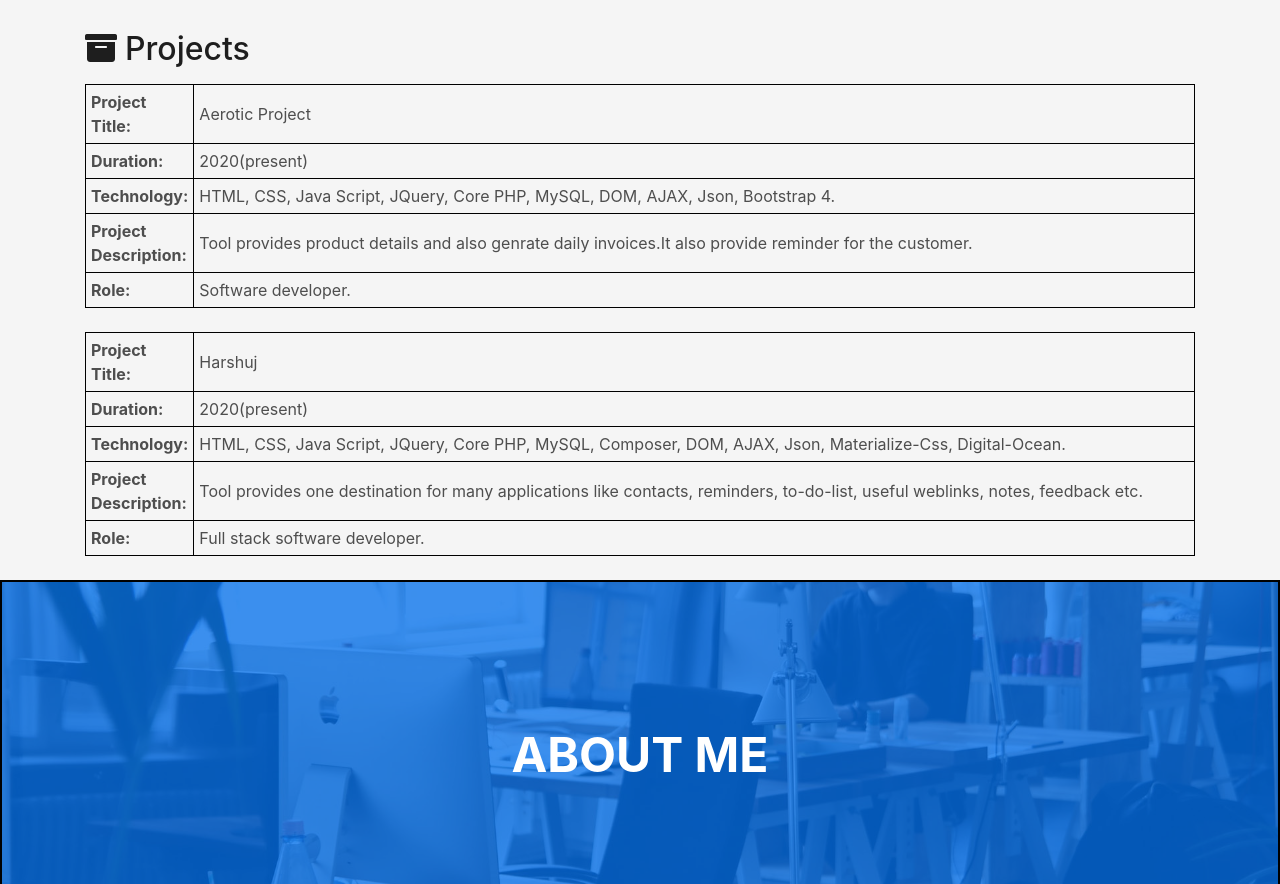
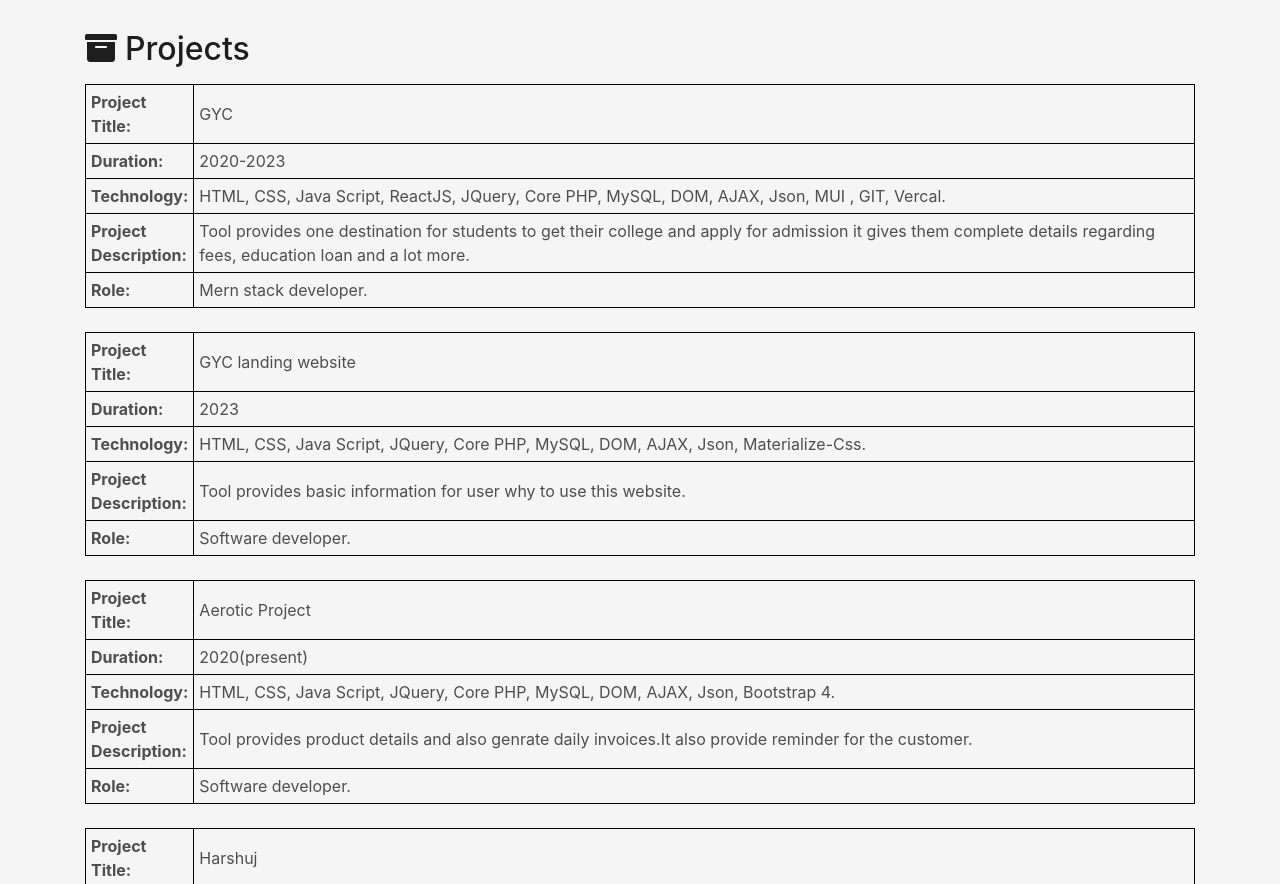
Before and after one commit to harshitadubey/harshitadubey.github.io, a plain HTML site: page index.html in a window 1280 px wide. Shown: the part 1339-2223 px from the top of the page. Drawn offline with Linux system fonts and the light colour scheme.

Commit message:
added projects

```diff
--- a/index.html
+++ b/index.html
@@ -167,6 +167,62 @@
         width: 50px;
       }
     </style>
+     <table style="width:100%">
+      <tr>
+        <th>Project Title:</th>
+        <td>GYC</td>
+      </tr>
+      <tr>
+        <th>Duration:</th>
+        <td>2020-2023</td>
+      </tr>
+      <!-- <tr>
+      <th>Team Size:</th>
+      <td>2</td>
+    </tr>
+    <tr> -->
+      <th>Technology:</th>
+      <td>HTML, CSS, Java Script, ReactJS, JQuery, Core PHP, MySQL, DOM, AJAX, Json, MUI , GIT, Vercal.</td>
+      </tr>
+      <tr>
+        <th>Project Description:</th>
+        <td>Tool provides one destination for students to get their college and apply for
+          admission it gives them complete details regarding fees, education loan and a lot
+          more.
+        </td>
+      </tr>
+      <tr>
+        <th>Role:</th>
+        <td>Mern stack developer.</td>
+      </tr>
+    </table><br>
+    <table style="width:100%">
+      <tr>
+        <th>Project Title:</th>
+        <td>GYC landing website</td>
+      </tr>
+      <tr>
+        <th>Duration:</th>
+        <td>2023</td>
+      </tr>
+      <!-- <tr>
+      <th>Team Size:</th>
+      <td>2</td>
+    </tr>
+    <tr> -->
+      <th>Technology:</th>
+      <td>HTML, CSS, Java Script, JQuery, Core PHP, MySQL, DOM, AJAX, Json, Materialize-Css.</td>
+      </tr>
+      <tr>
+        <th>Project Description:</th>
+        <td>Tool provides basic information for user why to use this website.
+        </td>
+      </tr>
+      <tr>
+        <th>Role:</th>
+        <td>Software developer.</td>
+      </tr>
+    </table><br>
     <table style="width:100%">
       <tr>
         <th>Project Title:</th>
```
Also changed, not shown: 1 other file.
